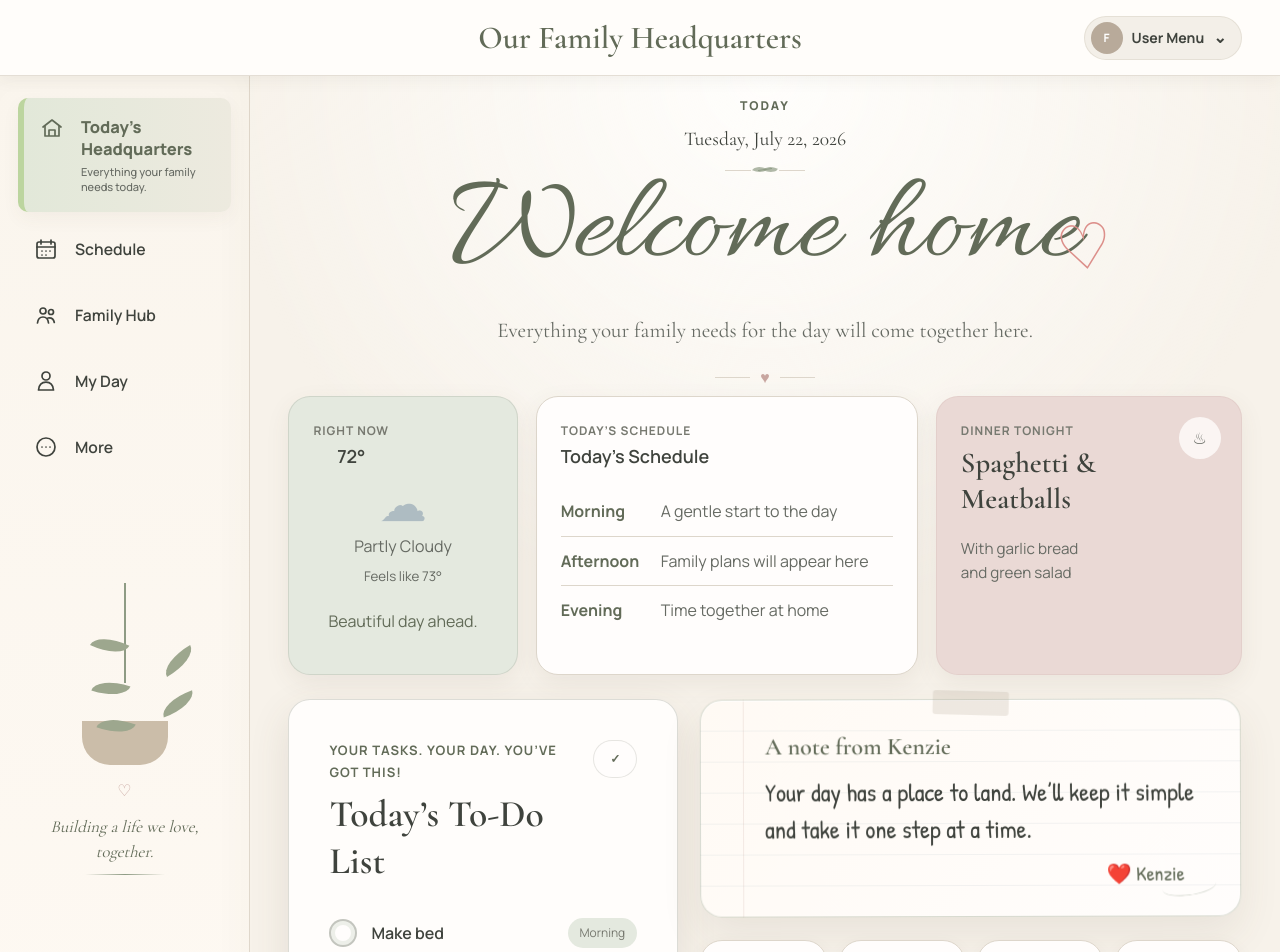
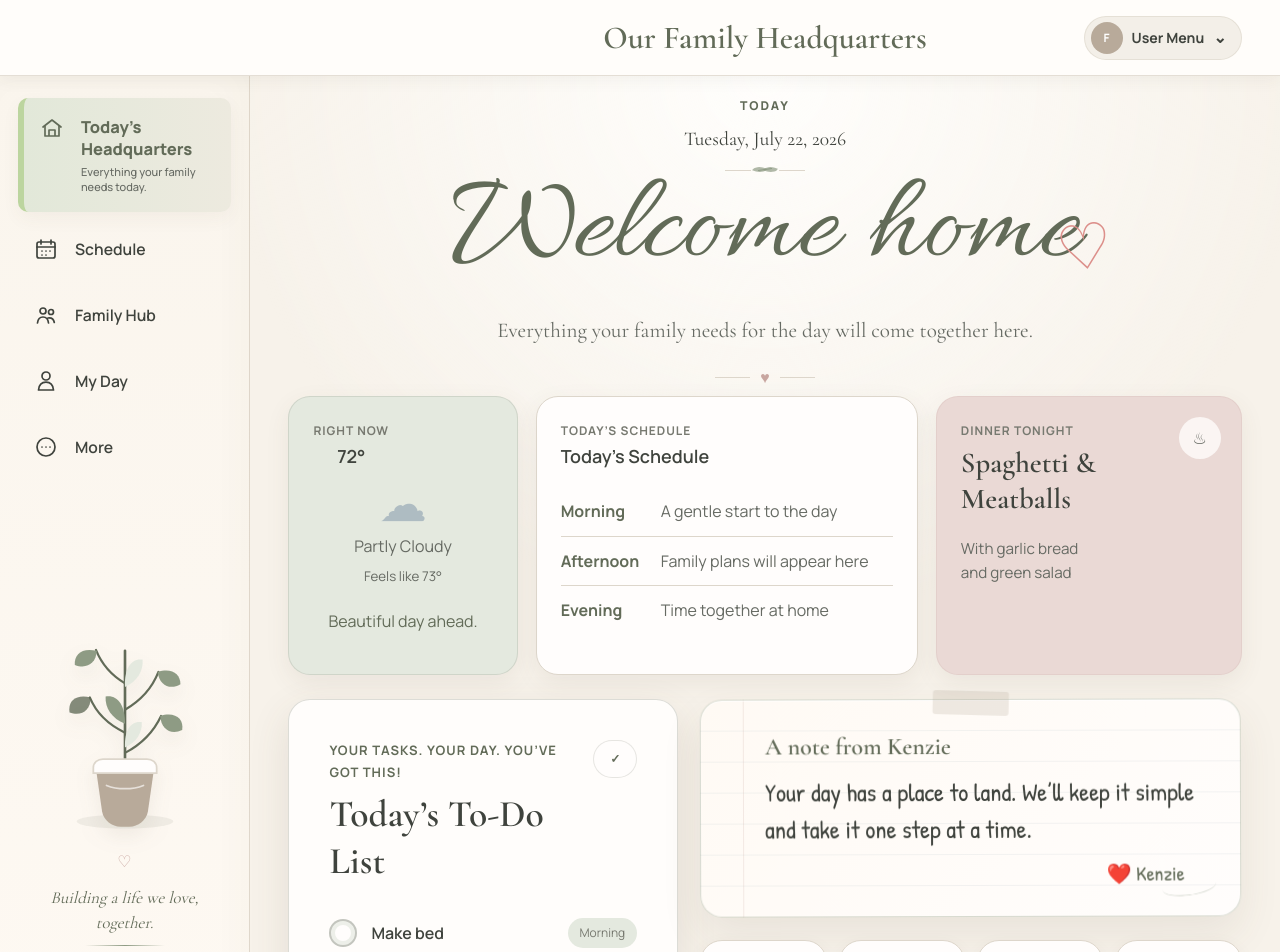
Before and after one commit to shortsam29/our-family-headquarters, a Next.js app: page / in a window 1280 px wide. Shown: the top 952 px of the page. Built offline with nearby package versions, Linux system fonts and the light colour scheme.

Commit message:
Finalize header alignment and sidebar visual corrections

```diff
--- a/app/globals.css
+++ b/app/globals.css
@@ -88,7 +88,7 @@
   --content-width: 1180px;
   --content-width-narrow: 760px;
   --header-height: 84px;
-  --sidebar-width: 236px;
+  --sidebar-width: 250px;
 }
 
 *,
--- a/components/Header.module.css
+++ b/components/Header.module.css
@@ -5,7 +5,8 @@
   min-height: 76px;
   align-items: center;
   justify-content: center;
-  padding: 10px clamp(20px, 3vw, 44px);
+  padding: 10px clamp(20px, 3vw, 44px) 10px
+    calc(var(--sidebar-width) + clamp(20px, 3vw, 44px));
   background: rgba(255, 253, 250, .96);
   border-bottom: 1px solid rgba(184, 170, 154, .38);
   box-shadow: 0 4px 16px rgba(75, 64, 48, .06);
@@ -16,6 +17,9 @@
 .userMenu:focus-visible { outline: 3px solid var(--color-focus); outline-offset: 3px; }
 .avatar { display: grid; width: 32px; height: 32px; place-items: center; color: white; background: var(--color-warm-taupe); border-radius: 50%; font-size: .72rem; }
 .chevron { font-size: 1rem; }
+@media (max-width: 820px) {
+  .header { padding-left: clamp(20px, 3vw, 44px); }
+}
 @media (max-width: 620px) {
   .header { min-height: 68px; justify-content: flex-start; padding-right: 124px; }
   .brand { font-size: clamp(1.3rem, 6vw, 1.65rem); text-align: left; }
--- a/components/Sidebar.module.css
+++ b/components/Sidebar.module.css
@@ -12,10 +12,7 @@
 .sidebarWelcome { display: flex; flex-direction: column; align-items: center; margin-top: clamp(120px,18vh,210px); color: var(--color-deep-olive); text-align: center; }
 .sidebarWelcome > span { color: var(--color-dusty-rose); }
 .sidebarWelcome p { margin: 10px 0; font-family: var(--font-family-brand); font-size: 1.05rem; font-style: italic; line-height: 1.5; }
-.plant { position: relative; width: 86px; height: 145px; margin-bottom: 12px; border-bottom: 44px solid #cbbda9; border-radius: 0 0 28px 28px; }
-.plant::before { position:absolute; bottom:38px; left:42px; width:2px; height:100px; background:var(--color-sage); content:""; }
-.plant i { position:absolute; width:36px; height:16px; background:#9da78e; border-radius:100% 0; transform-origin:right center; }
-.plant i:nth-child(1){left:8px;top:25px;transform:rotate(25deg)} .plant i:nth-child(2){right:5px;top:42px;transform:rotate(150deg)} .plant i:nth-child(3){left:10px;top:66px;transform:rotate(18deg)} .plant i:nth-child(4){right:7px;top:82px;transform:rotate(160deg)} .plant i:nth-child(5){left:15px;top:104px;transform:rotate(20deg)}
+.plantIllustration { display: block; width: 132px; height: auto; margin-bottom: 8px; color: var(--color-deep-olive); filter: drop-shadow(0 10px 10px rgba(92,76,58,.08)); }
 .sprig { width:80px; height:1px; background:linear-gradient(90deg,transparent,var(--color-sage),transparent); }
 @media (min-width:821px){.sidebar{position:sticky;top:0;min-height:calc(100vh - 76px)}}
 @media (max-width:820px){
--- a/components/Sidebar.tsx
+++ b/components/Sidebar.tsx
@@ -53,7 +53,26 @@ export default function Sidebar() {
         </ul>
       </nav>
       <div className={styles.sidebarWelcome} aria-hidden="true">
-        <div className={styles.plant}><i /><i /><i /><i /><i /></div>
+        <svg
+          className={styles.plantIllustration}
+          viewBox="0 0 150 250"
+          fill="none"
+          xmlns="http://www.w3.org/2000/svg"
+        >
+          <ellipse cx="75" cy="229" rx="55" ry="8" fill="currentColor" opacity=".09" />
+          <path d="M75 176V35" stroke="currentColor" strokeWidth="3" strokeLinecap="round" />
+          <path d="M75 72C58 62 48 49 42 34M75 102C94 91 106 77 113 59M75 128C56 119 42 105 35 88M75 151C94 141 108 126 116 109" stroke="currentColor" strokeWidth="2.5" strokeLinecap="round" />
+          <path d="M43 35C26 31 17 39 18 51C31 56 42 50 43 35Z" fill="var(--color-sage)" />
+          <path d="M112 59C128 54 138 61 138 73C126 80 114 74 112 59Z" fill="var(--color-accent-sage)" />
+          <path d="M36 88C19 84 10 92 12 105C25 110 36 103 36 88Z" fill="var(--color-deep-olive)" opacity=".78" />
+          <path d="M115 109C132 104 142 112 140 125C127 131 116 124 115 109Z" fill="var(--color-sage)" />
+          <path d="M75 76C89 70 96 58 95 45C82 43 74 55 75 76Z" fill="var(--color-light-sage)" />
+          <path d="M75 118C60 112 52 100 53 87C67 85 75 97 75 118Z" fill="var(--color-accent-sage)" />
+          <path d="M75 145C88 139 95 128 94 116C82 114 74 125 75 145Z" fill="var(--color-light-sage)" />
+          <path d="M42 169H108L101 218C99 228 90 235 80 235H70C60 235 51 228 49 218L42 169Z" fill="var(--color-warm-taupe)" />
+          <path d="M39 168C39 162 44 158 50 158H100C106 158 111 162 111 168V174H39V168Z" fill="var(--color-soft-white)" stroke="var(--color-border)" strokeWidth="2" />
+          <path d="M54 188C66 193 84 193 96 188" stroke="var(--color-soft-white)" strokeWidth="2" opacity=".65" strokeLinecap="round" />
+        </svg>
         <span>♡</span>
         <p>Building a life we love,<br />together.</p>
         <div className={styles.sprig} />
```
